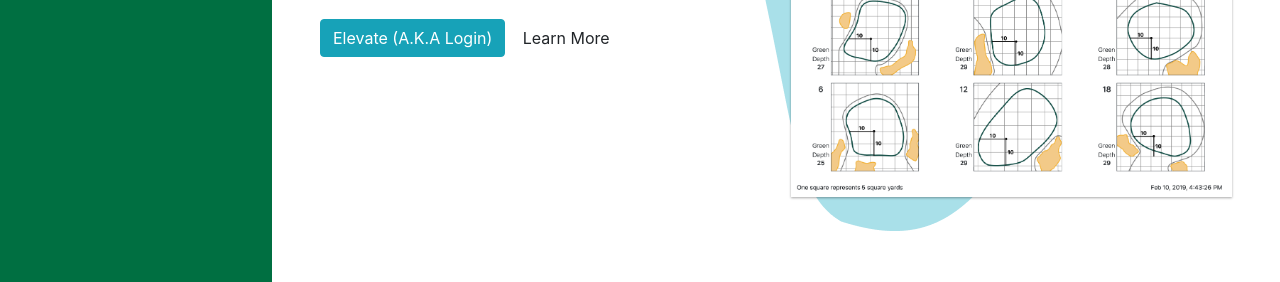
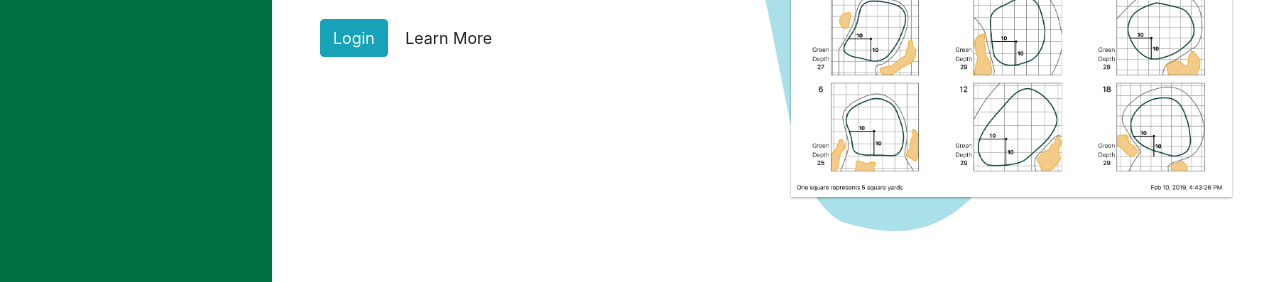
Before and after one commit to samechikson/tour-pins-home, a website: page index.html in a window 1280 px wide. Shown: the part 515-797 px from the top of the page. Drawn offline with nearby package versions, Linux system fonts and the light colour scheme; files that its build step writes are made by us from their sources; a web font is replaced by a local one.

Commit message:
Send to correct portal link

```diff
--- a/index.html
+++ b/index.html
@@ -58,7 +58,7 @@
         <div class="subheading mb-5">Create professionally styled tournament pin sheets
         </div>
         <div>
-          <a class="btn btn-info text-white" href="https://tour-pin-sheets.firebaseapp.com">Elevate (A.K.A Login)</a>
+          <a class="btn btn-info text-white" href="https://portal.tour-pins.com">Login</a>
           <a class="btn btn-default js-scroll-trigger" href="#about">Learn More</a>
         </div>
         <!-- <p class="lead mb-5">I am experienced in leveraging agile frameworks to provide a robust synopsis for high level overviews. Iterative approaches to corporate strategy foster collaborative thinking to further the overall value proposition.</p> -->
```
